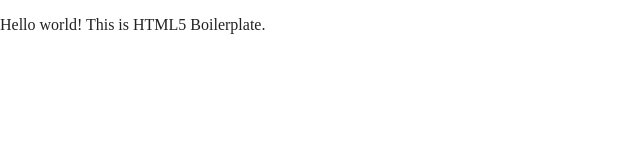
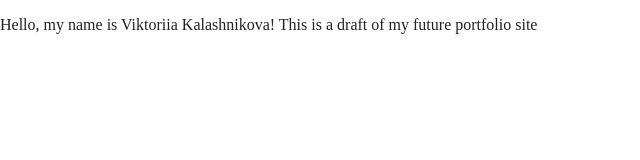
Before and after one commit to ekalashnikov-1/viktoriia-portfolio, a website built with Parcel: page index.html in a window 1280 px wide. Shown: the whole page, without its empty margins (0-640 px from the left). Built offline with nearby package versions, Linux system fonts and the light colour scheme.

Commit message:
content change;

```diff
--- a/index.html
+++ b/index.html
@@ -25,7 +25,7 @@
 <body>
 
   <!-- Add your site or application content here -->
-  <p>Hello world! This is HTML5 Boilerplate.</p>
+  <p>Hello, my name is Viktoriia Kalashnikova! This is a draft of my future portfolio site</p>
   <script src="js/vendor/modernizr-3.11.2.min.js"></script>
   <script src="js/plugins.js"></script>
   <script src="js/main.js"></script>
```
